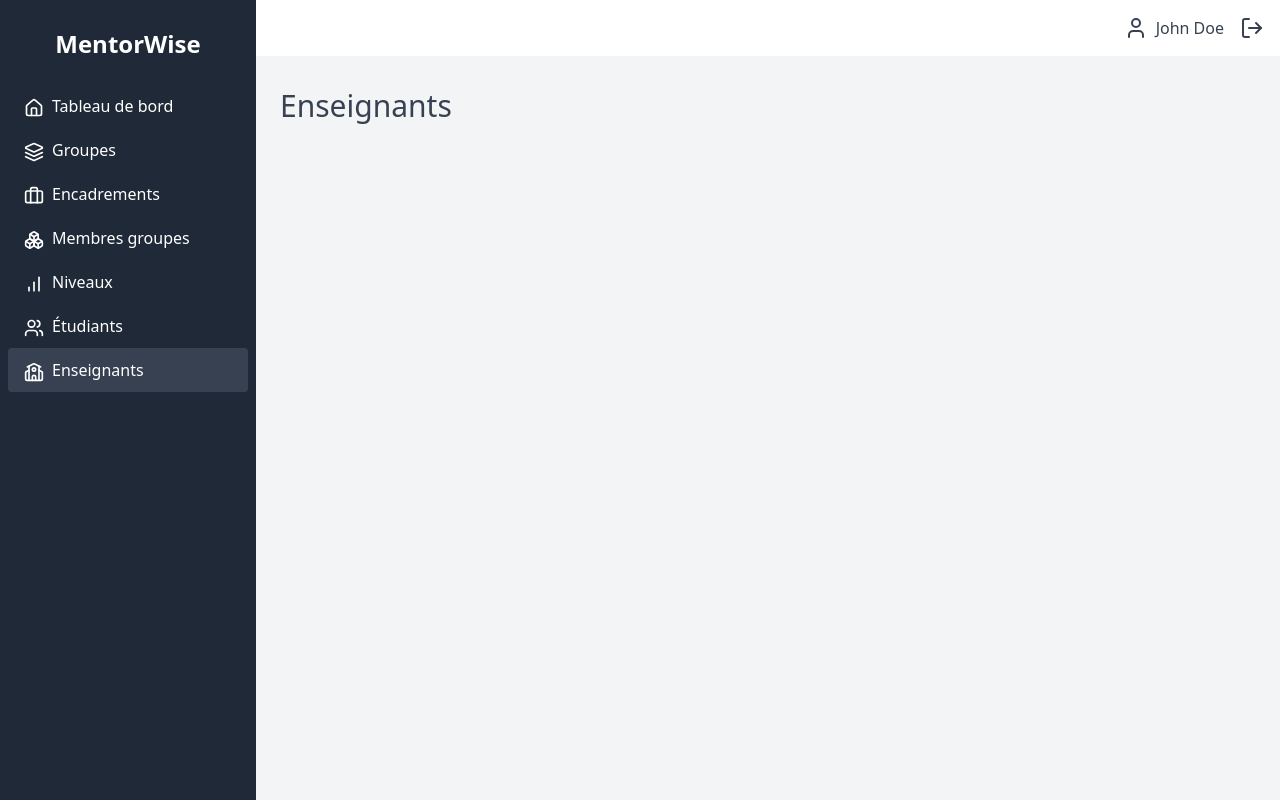
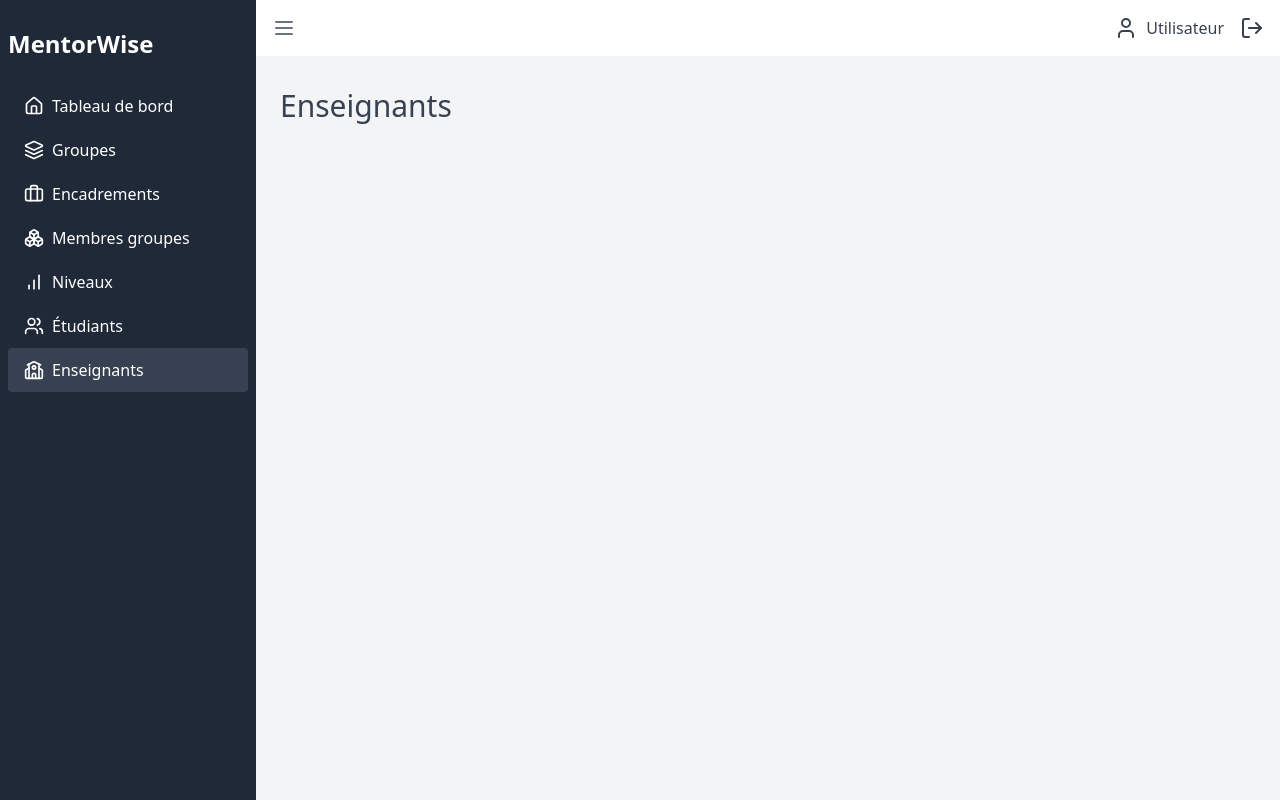
Before and after one commit to DarkZangetsu/Projet_Fin_Annee_M1_Attribution_Encadreur_frontend_React, a React (Create React App) app: page /enseignants in a window 1280 px wide. Built offline with nearby package versions, Linux system fonts and the light colour scheme.

Commit message:
fixe sidebar & add retraction effect

```diff
--- a/src/components/dashboard/Dashboard.jsx
+++ b/src/components/dashboard/Dashboard.jsx
@@ -3,7 +3,7 @@ import { Link, useLocation } from 'react-router-dom';
 import { Menu, User, LogOut, Home, Users, School, Layers, Briefcase, Boxes, BarChart } from 'lucide-react';
 
 const Dashboard = ({ children }) => {
-  const [sidebarOpen, setSidebarOpen] = useState(false);
+  const [sidebarOpen, setSidebarOpen] = useState(true);
   const location = useLocation();
 
   const toggleSidebar = () => setSidebarOpen(!sidebarOpen);
@@ -21,29 +21,31 @@ const Dashboard = ({ children }) => {
   return (
     <div className="flex h-screen bg-gray-100">
       {/* Sidebar */}
-      <aside className={`bg-gray-800 text-white w-64 space-y-6 py-7 px-2 absolute inset-y-0 left-0 transform ${sidebarOpen ? 'translate-x-0' : '-translate-x-full'} md:relative md:translate-x-0 transition duration-200 ease-in-out`}>
+      <aside className={`bg-gray-800 text-white transition-all duration-300 ease-in-out ${sidebarOpen ? 'w-64' : 'w-20'} h-full space-y-6 py-7 px-2 absolute inset-y-0 left-0`}>
+        <div className="flex items-center justify-between mb-6">
+          <div className={`text-2xl font-semibold text-center ${sidebarOpen ? '' : 'hidden'}`}>MentorWise</div>
+        </div>
         <nav>
-          <div className="text-2xl font-semibold text-center mb-6">MentorWise</div>
           {navItems.map((item) => (
             <Link
               key={item.path}
               to={item.path}
-              className={`block py-2.5 px-4 rounded transition duration-200 hover:bg-gray-700 ${location.pathname === item.path ? 'bg-gray-700' : ''}`}
+              className={`flex items-center py-2.5 px-4 rounded transition duration-200 hover:bg-gray-700 ${location.pathname === item.path ? 'bg-gray-700' : ''}`}
             >
-              <item.icon className="inline-block mr-2" size={20} />
-              {item.label}
+              <item.icon className={`inline-block ${sidebarOpen ? '' : 'mx-auto'}`} size={20} />
+              <span className={`ml-2 ${sidebarOpen ? '' : 'hidden'}`}>{item.label}</span>
             </Link>
           ))}
         </nav>
       </aside>
 
       {/* Main Content */}
-      <div className="flex-1 flex flex-col overflow-hidden">
+      <div className={`flex-1 flex flex-col overflow-hidden transition-all duration-300 ease-in-out ${sidebarOpen ? 'ml-64' : 'ml-20'}`}>
         {/* Navbar */}
         <header className="bg-white shadow-md">
           <div className="flex items-center justify-between p-4">
             <div className="flex items-center">
-              <button onClick={toggleSidebar} className="text-gray-500 focus:outline-none focus:text-gray-700 md:hidden">
+              <button onClick={toggleSidebar} className="text-gray-500 focus:outline-none focus:text-gray-700 hidden md:flex">
                 <Menu size={24} />
               </button>
             </div>
@@ -52,7 +54,7 @@ const Dashboard = ({ children }) => {
               <div className="relative">
                 <button className="flex items-center text-gray-700 focus:outline-none">
                   <User className="h-6 w-6 text-gray-700" />
-                  <span className="ml-2">John Doe</span>
+                  <span className="ml-2">Utilisateur</span>
                 </button>
                 {/* Dropdown menu would go here */}
               </div>
```
